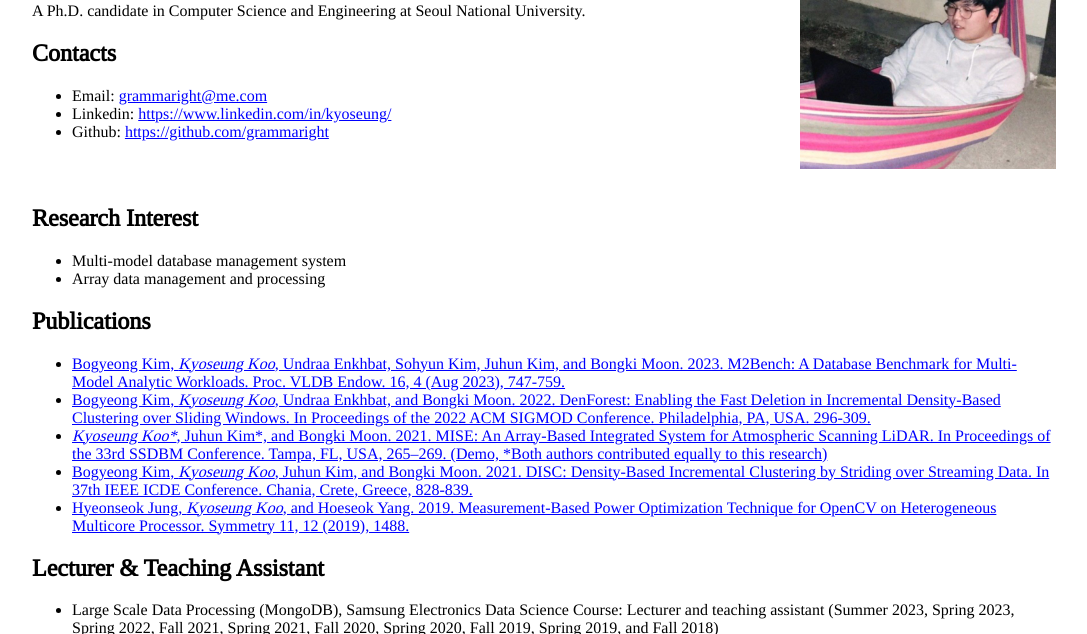
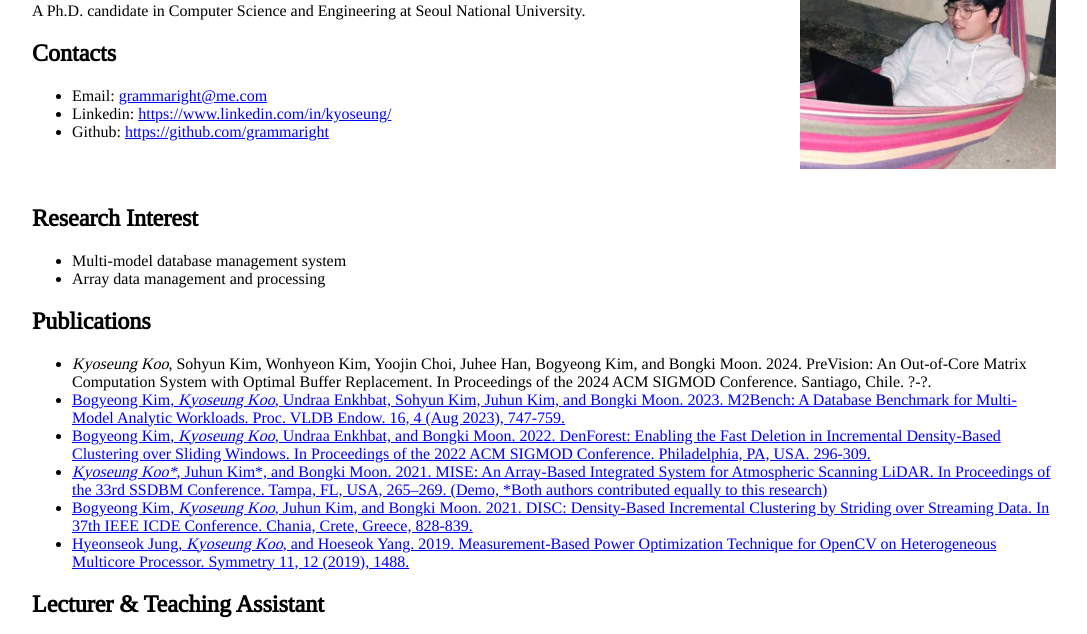
Before and after one commit to grammaright/kyoseung.debug.sexy, a plain HTML site: page index.html in a window 1280 px wide. Shown: the part 103-737 px from the top of the page, without its empty margins (96-1183 px from the left). Drawn offline with Linux system fonts and the light colour scheme.

Commit message:
sigmod paper

```diff
--- a/index.html
+++ b/index.html
@@ -45,6 +45,9 @@
                 <div>
                     <h2>Publications</h2>
                     <ul>
+                        <li>
+                            <i>Kyoseung Koo</i>, Sohyun Kim, Wonhyeon Kim, Yoojin Choi, Juhee Han, Bogyeong Kim, and Bongki Moon. 2024. PreVision: An Out-of-Core Matrix Computation System with Optimal Buffer Replacement. In Proceedings of the 2024 ACM SIGMOD Conference. Santiago, Chile. ?-?.
+                        </li>
                         <li>
                             <a href="https://www.vldb.org/pvldb/vol16/p747-moon.pdf" target="_blank">
                                 Bogyeong Kim, <i>Kyoseung Koo</i>, Undraa Enkhbat, Sohyun Kim, Juhun Kim, and Bongki Moon. 2023. M2Bench: A Database Benchmark for Multi-Model Analytic Workloads. Proc. VLDB Endow. 16, 4 (Aug 2023), 747-759.
```
